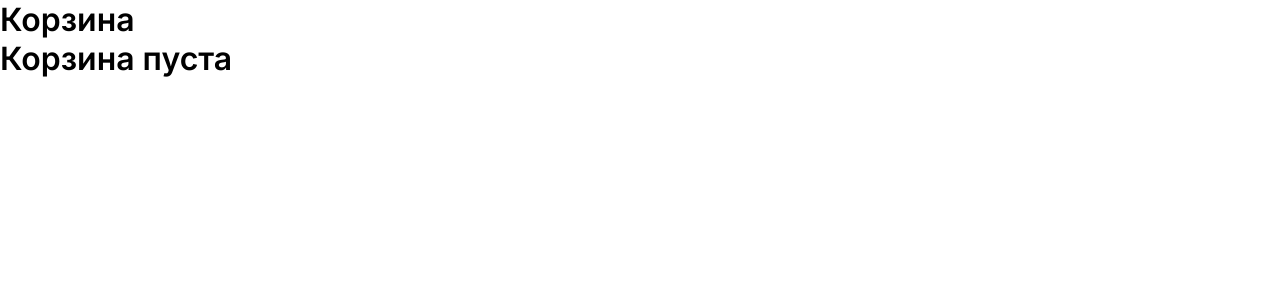
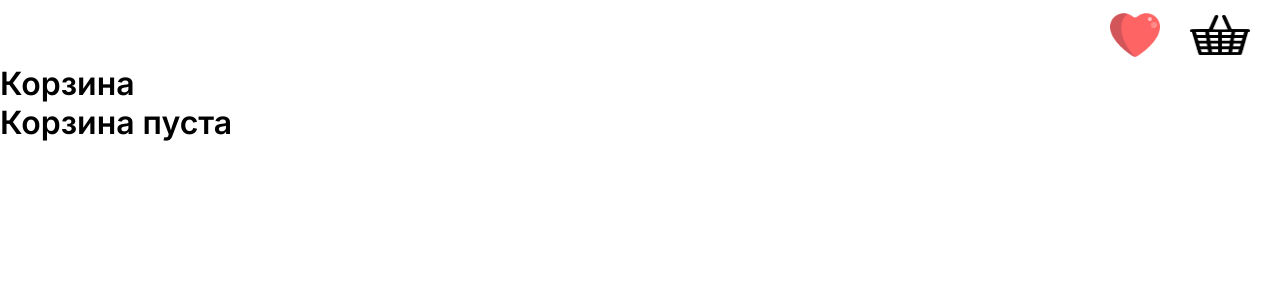
Before and after one commit to danyaITi/next-products-store, a Next.js app: page /cart in a window 1280 px wide. Shown: the top 300 px of the page. Built offline with nearby package versions, Linux system fonts and the light colour scheme.

Commit message:
created Layout

```diff
--- /dev/null
+++ b/components/Layout.tsx
@@ -0,0 +1,17 @@
+import React from "react"
+import Header from "./header"
+
+interface LayoutProps {
+    children:React.ReactNode
+}
+
+const Layout:React.FC<LayoutProps> = ({children}) => {
+    return(
+        <>
+            <Header/>
+            {children}
+        </>
+    )
+}
+
+export default Layout
--- a/pages/_app.tsx
+++ b/pages/_app.tsx
@@ -1,8 +1,11 @@
 import { AppProps } from "next/app";
+import Layout from "../components/Layout";
 import '../styles/global.scss'
 
 const MyApp = ({ Component, pageProps }:AppProps) => (
-    <Component {...pageProps} />
+    <Layout>
+        <Component {...pageProps} />
+    </Layout>
 )
 
 export default MyApp
--- a/pages/index.tsx
+++ b/pages/index.tsx
@@ -31,7 +31,6 @@ const Main:React.FC<ResponseTypeProps> =  ({goods}) => {
 
     return(
         <>
-            <Header/>
             <div className='goods-grid'>
                 {goods.map((item)=>(
                     <div className='goods-flex' key={item.id}>
```
